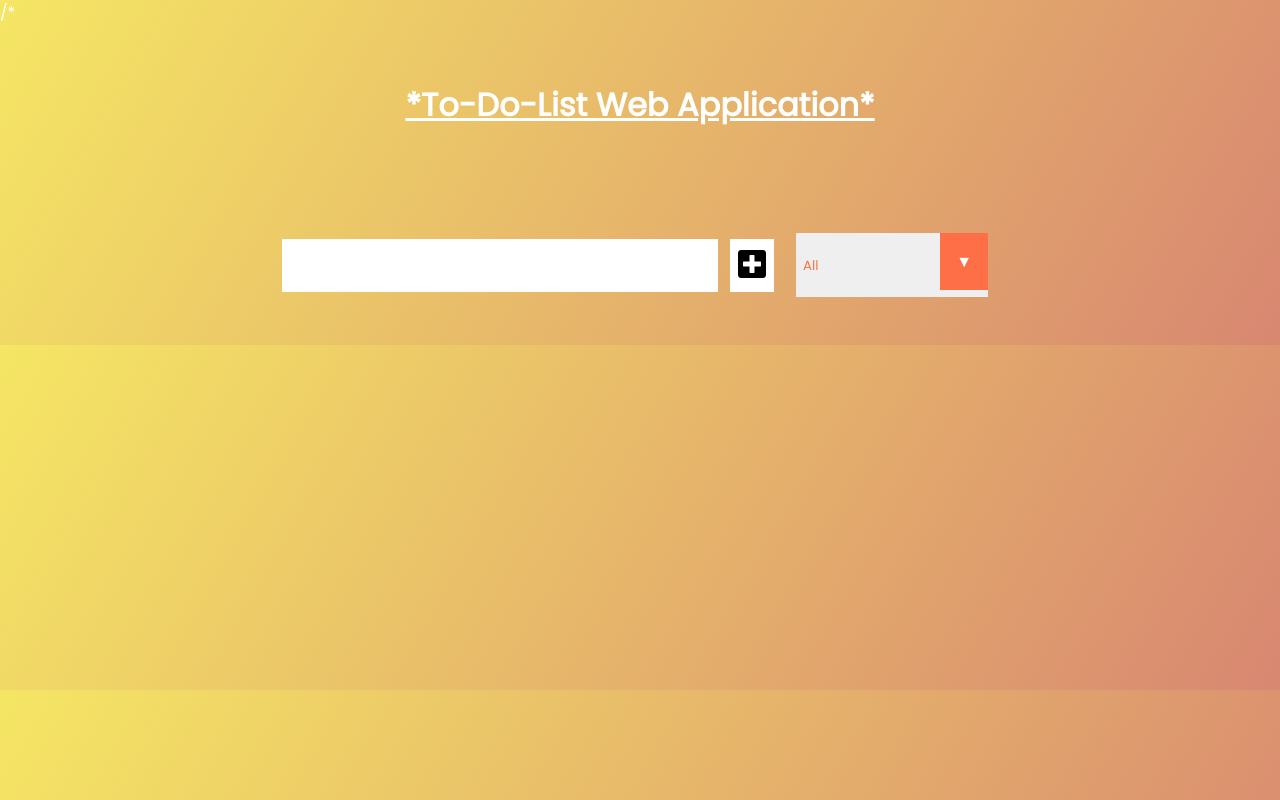
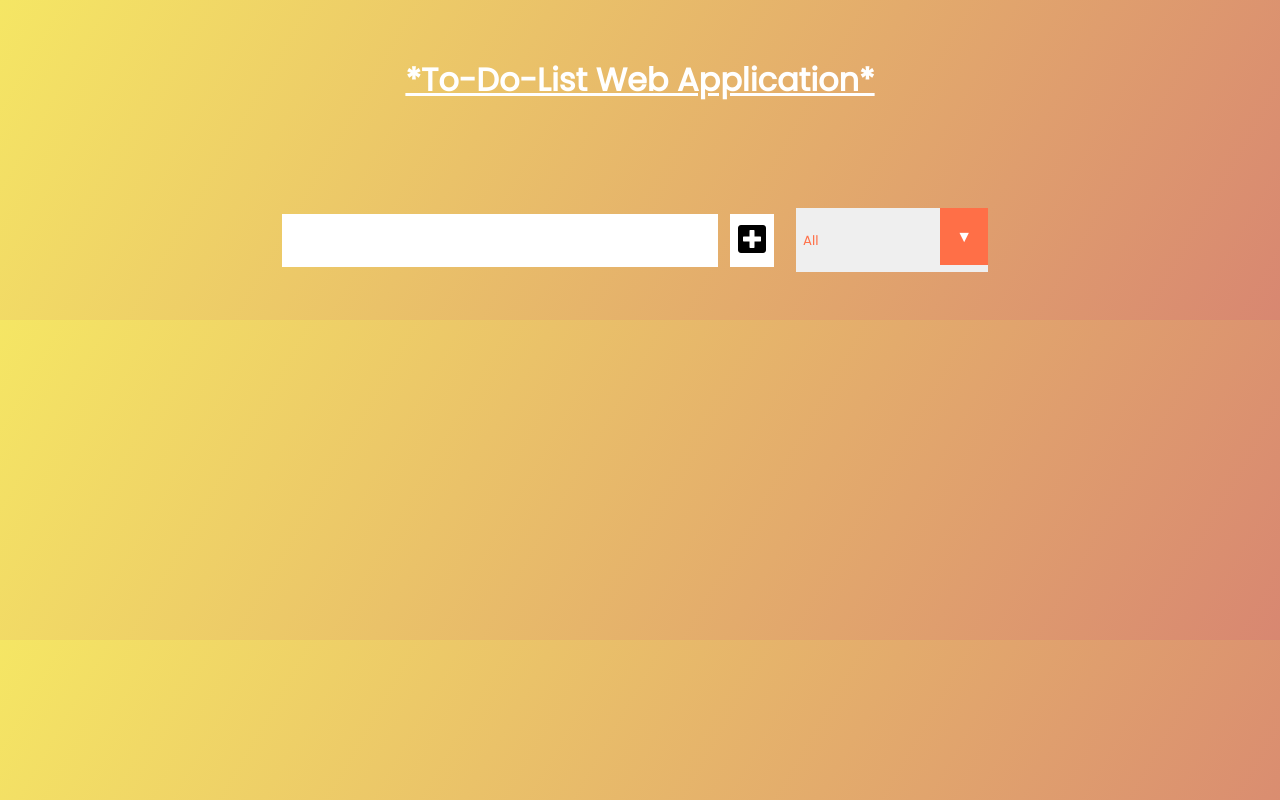
Before and after one commit to swati9919/index.html, a plain HTML site: page index.html in a window 1280 px wide. Drawn offline with Linux system fonts and the light colour scheme.

Commit message:
Update index.html

```diff
--- a/index.html
+++ b/index.html
@@ -13,7 +13,7 @@
     integrity="sha256-mmgLkCYLUQbXn0B1SRqzHar6dCnv9oZFPEC1g1cwlkk="
     crossorigin="anonymous"
   />
-    /*<link rel="stylesheet" href="style.css"/>
+    <link rel="stylesheet" href="style.css"/>
     <style> *  {
         margin: 0;
         padding: 0;
@@ -320,5 +320,6 @@ function getTodos() {
   });
 }
     </script>
+
 </body>
 </html>
```
